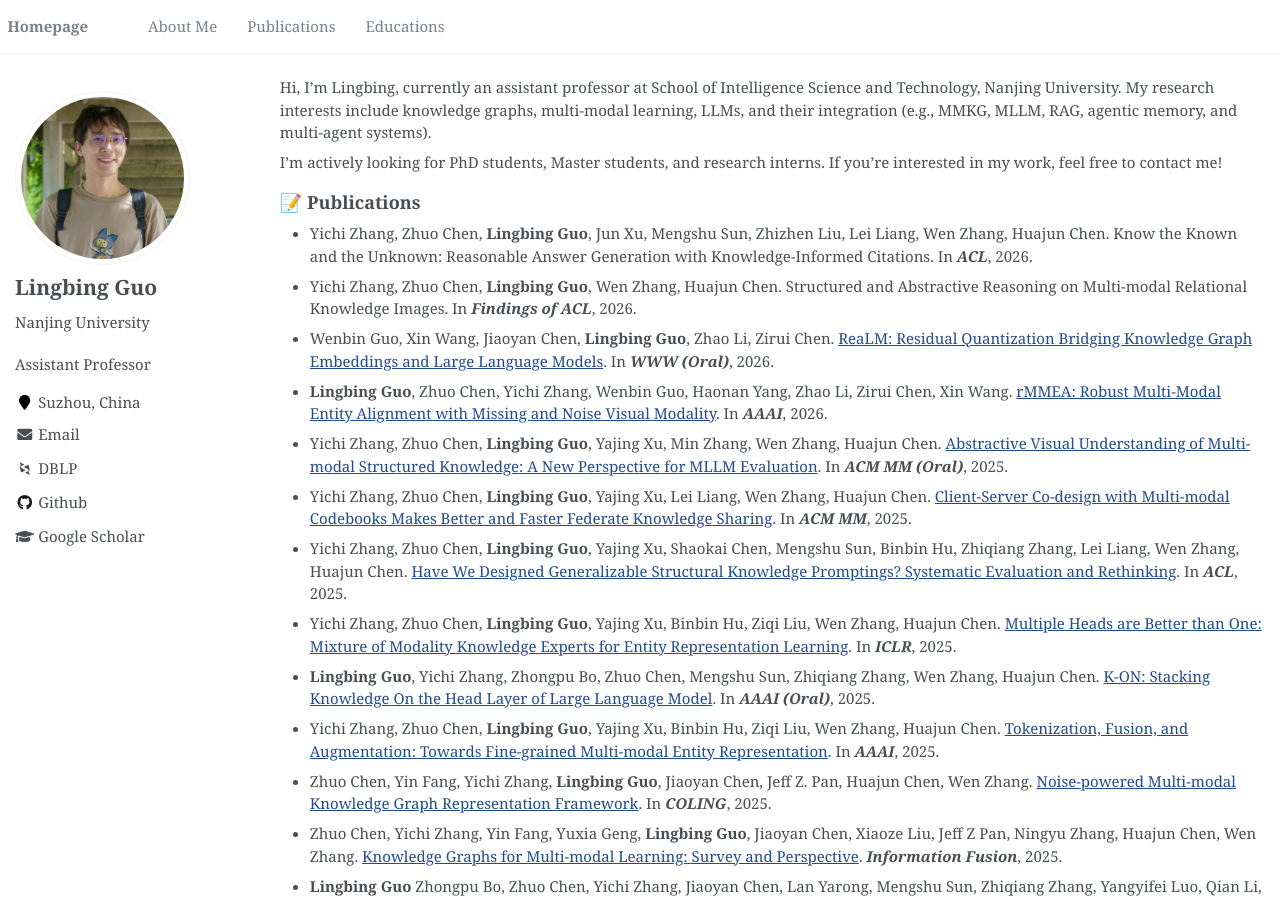
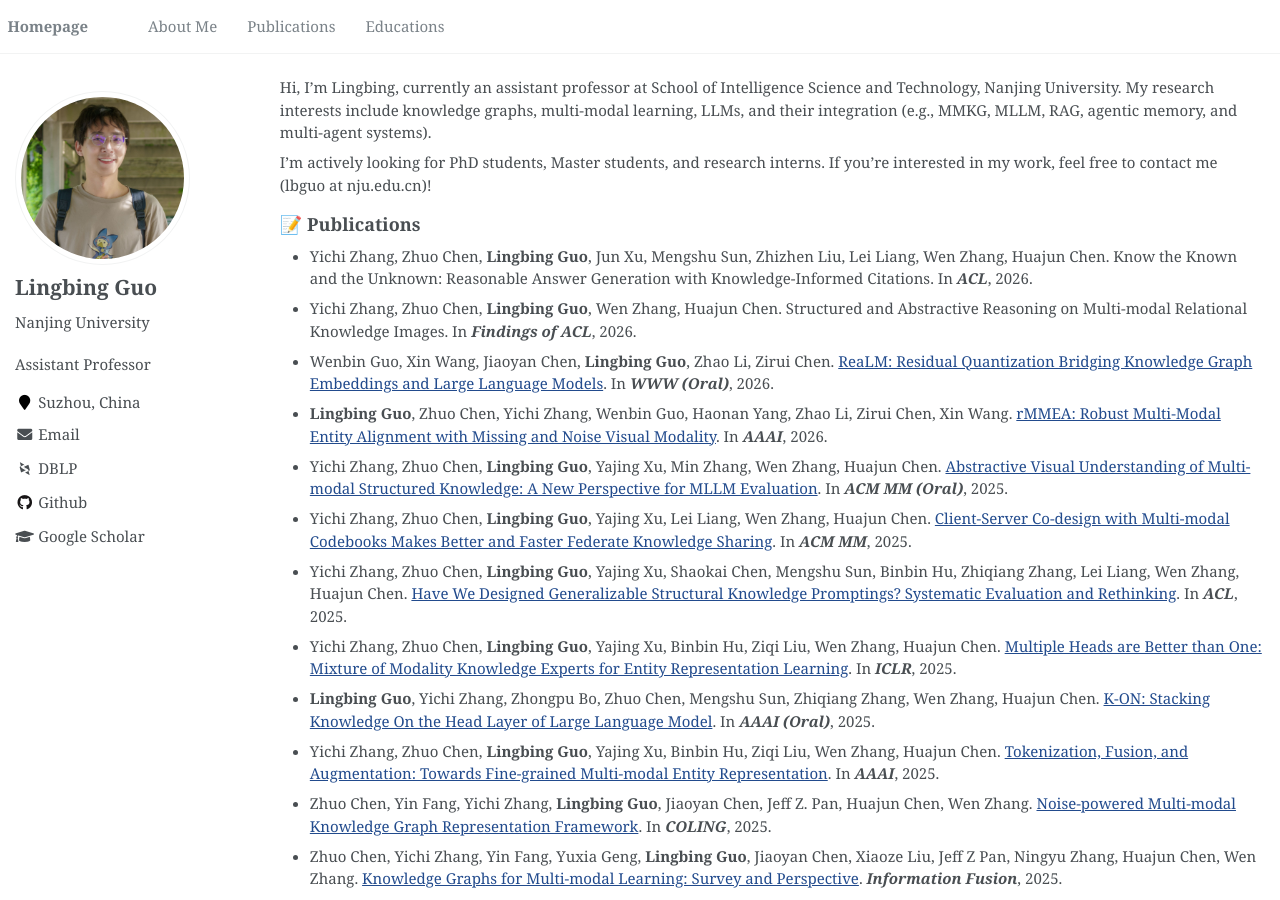
Before and after one commit to guolingbing/guolingbing.github.io, a Jekyll site: the page built from _pages/about.md, in a window 1280 px wide and 900 px high. Built offline with Jekyll 4.4.1, drawn with Linux system fonts in a browser that asks for light colours; some web fonts are replaced.

Commit message:
Update about.md

```diff
--- a/_pages/about.md
+++ b/_pages/about.md
@@ -20,7 +20,7 @@ redirect_from:
 
 Hi, I’m Lingbing, currently an assistant professor at School of Intelligence Science and Technology, Nanjing University. My research interests include knowledge graphs, multi-modal learning, LLMs, and their integration (e.g., MMKG, MLLM, RAG, agentic memory, and multi-agent systems).
 
-I'm actively looking for PhD students, Master students, and research interns. If you’re interested in my work, feel free to contact me!
+I'm actively looking for PhD students, Master students, and research interns. If you’re interested in my work, feel free to contact me (lbguo at nju.edu.cn)!
 
 
 
```
